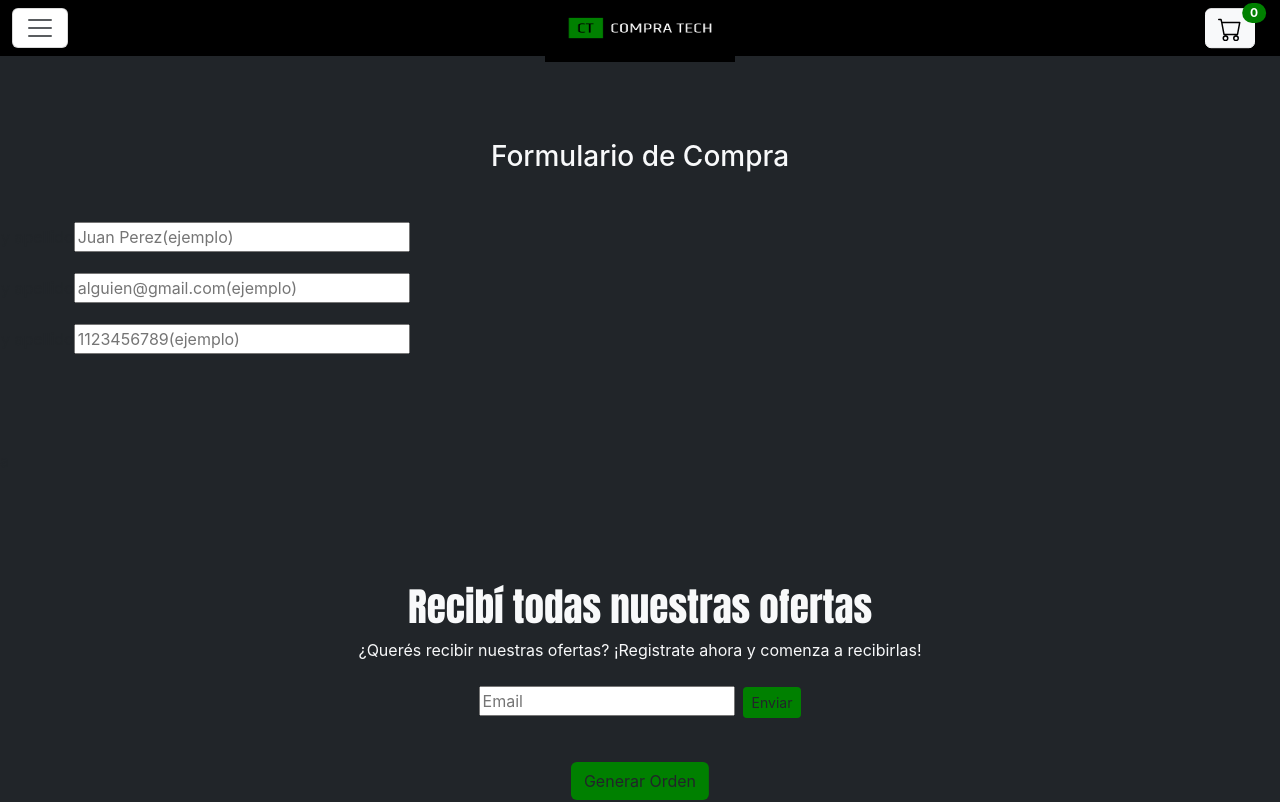
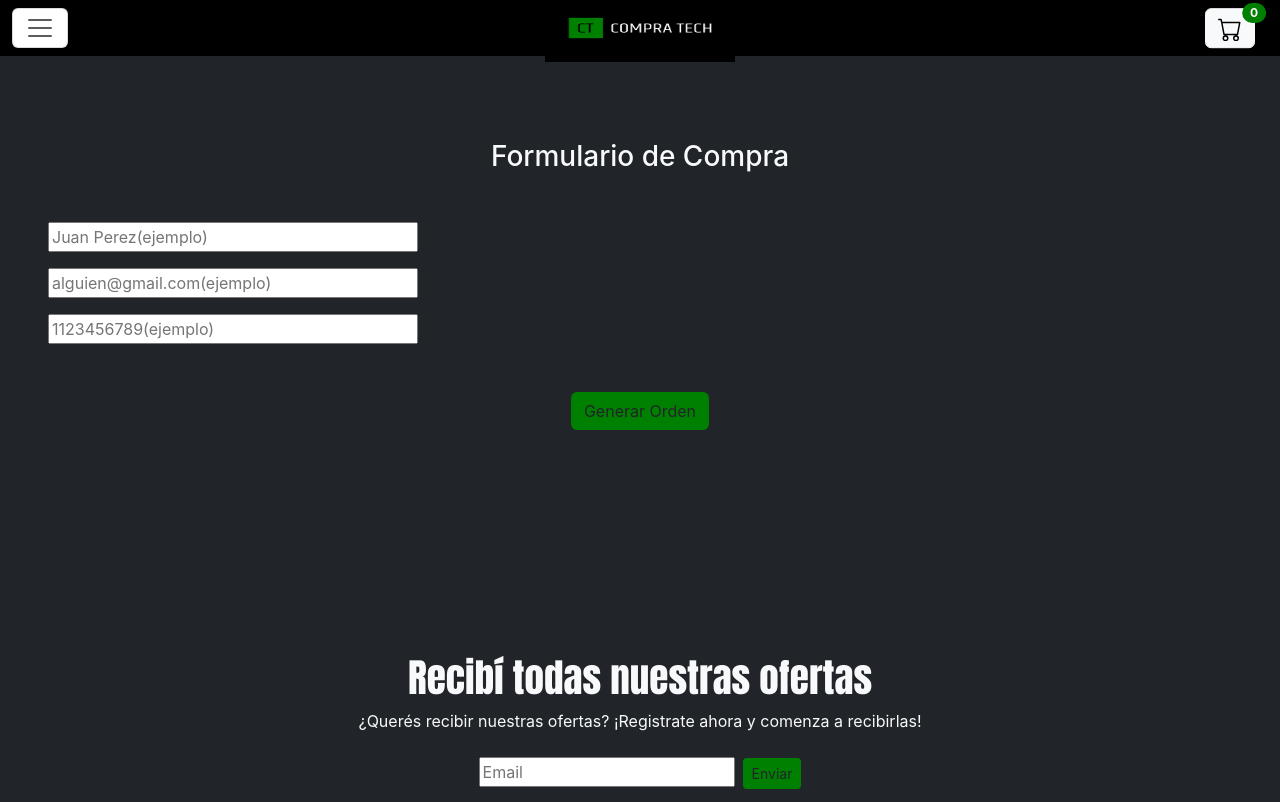
Before and after one commit to gustavo3434/App-React, a React (Create React App) app: page /formularioCompra in a window 1280 px wide. Shown: the top 802 px of the page. Built offline with nearby package versions, Linux system fonts and the light colour scheme.

Commit message:
7 commit

```diff
--- a/src/components/Formulario.jsx
+++ b/src/components/Formulario.jsx
@@ -34,23 +34,24 @@ const Formulario = () => {
     }
 
     return(
-        <div>
+        <div className="">
             <h3 className="text-light text-center text-bold" style={{marginTop: 140}}> Formulario de Compra</h3>
             <form action="" className="mt-5">
-                <div style={{marginLeft: "-5%"}}>
-                    <label htmlFor="nombre" className="form-label">Nombre y apellido</label>
-                    <input type="text" className="form-cantrol" id="nombre" placeholder="Juan Perez(ejemplo)" onInput={(e) => {setNomApe(e.target.value)}} style={{width:"25%"}}/>
+                <div className="mt-3 ms-5">
+                    <input type="text" className="form-cantrol" id="nombre" placeholder="Juan Perez(ejemplo)" onInput={(e) => {setNomApe(e.target.value)}} style={{width:"30%"}}/>
                 </div>
-                <div className="mt-3" style={{marginLeft: "-5%"}}>
-                    <label htmlFor="email" className="form-label">Nombre y apellido</label>
-                    <input type="text" className="form-cantrol" id="email" placeholder="alguien@gmail.com(ejemplo)" onInput={(e) => {setEmail(e.target.value)}} style={{width:"25%"}}/>
+                <div className="mt-3 ms-5" >
+                    <input type="text" className="form-cantrol" id="email" placeholder="alguien@gmail.com(ejemplo)" onInput={(e) => {setEmail(e.target.value)}} style={{width:"30%"}}/>
                 </div>
-                <div className="mt-3" style={{marginLeft: "-5%"}}>
-                    <label htmlFor="telefono" className="form-label">Nombre y apellido</label>
-                    <input type="text" className="form-cantrol" id="telefono" placeholder="1123456789(ejemplo)" onInput={(e) => {setTelefono(e.target.value)}} style={{width:"25%"}}/>
+                <div className="mt-3 ms-5" >
+                    <input type="text" className="form-cantrol" id="telefono" placeholder="1123456789(ejemplo)" onInput={(e) => {setTelefono(e.target.value)}} style={{width:"30%"}}/>
                 </div>
             </form>
-            <button className="btn mt-5 position-absolute bottom-0 start-50 translate-middle-x" style={{backgroundColor: "green"}} onClick={checkCamposComplet(nomApe,email,telefono) ? generarOrden : ""}>Generar Orden</button>
+
+            <div className="mt-5 d-flex justify-content-center">
+                <button className="btn " style={{backgroundColor: "green"}} onClick={checkCamposComplet(nomApe,email,telefono) ? generarOrden : ""}>Generar Orden</button>
+            </div>
+
             {orderId? <div className="alert alert-success" role="alert" style={{marginLeft:"25%" ,width: "50%"}}> {nomApe.toUpperCase()} Se genero una Orden de compra, ¡ MUCHAS GRACIAS POR ELEGIRNOS ¡ </div>: ""}
             <div style={{marginTop:90}}>a</div>
         </div>
```
